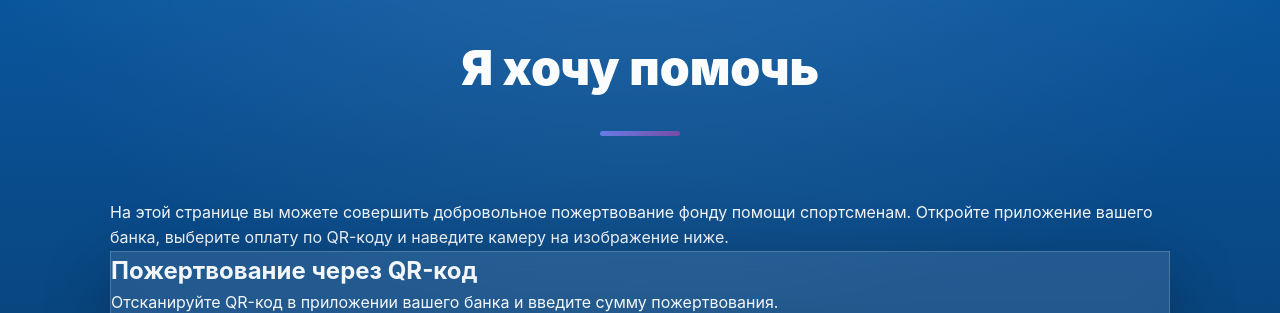
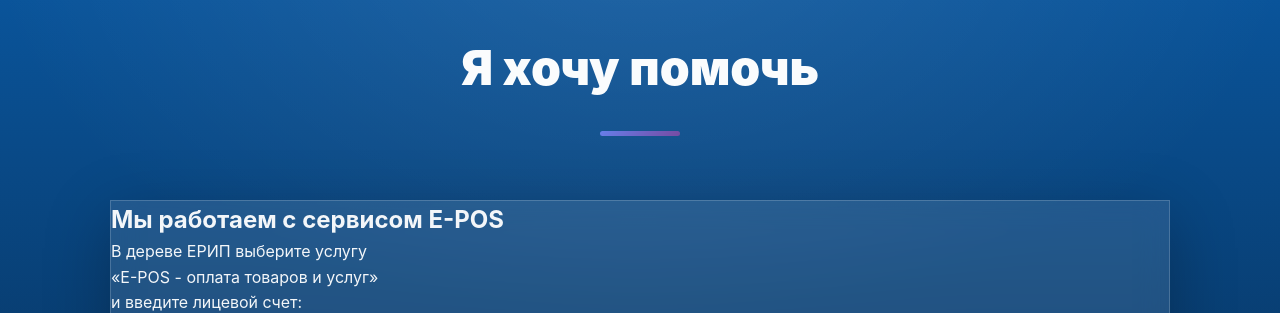
Before and after one commit to patricheg/fond3, a Flask app: page /donate in a window 1280 px wide. Shown: the part 91-404 px from the top of the page. Run offline with Flask 3, Linux system fonts and the light colour scheme.

Commit message:
Update E-POS donation instructions
Replace donate page and fundraiser modal copy with ERIP/E-POS instructions, show account number, and keep QR image.

Made-with: Cursor

```diff
--- a/templates/donate_qr.html
+++ b/templates/donate_qr.html
@@ -9,33 +9,37 @@
 <section class="section donate-qr-page">
     <div class="container">
         <h1 class="section-title">Я хочу помочь</h1>
-        <p>
-            На этой странице вы можете совершить добровольное пожертвование фонду помощи спортсменам.
-            Откройте приложение вашего банка, выберите оплату по QR-коду и наведите камеру на изображение ниже.
-        </p>
 
         <div class="donate-qr-block">
             <div class="donate-qr-card">
-                <h2>Пожертвование через QR-код</h2>
+                <h2>Мы работаем с сервисом E-POS</h2>
                 <p class="donate-qr-subtitle">
-                    Отсканируйте QR-код в приложении вашего банка и введите сумму пожертвования.
+                    В дереве ЕРИП выберите услугу<br>
+                    «E-POS - оплата товаров и услуг»<br>
+                    и введите лицевой счет:
                 </p>
 
-                <div class="donate-qr-image-wrapper">
-                    <!-- Замените donate-qr.png на ваш реальный QR-код в static/images -->
-                    <img src="{{ url_for('static', filename='images/donate-qr.png') }}" alt="QR-код для пожертвования" class="donate-qr-image">
+                <p style="text-align:center; font-weight:900; font-size:1.6rem; margin: 1rem 0 1.5rem;">
+                    38073-1-1
+                </p>
+
+                {% if contact_info and (contact_info.phone or contact_info.email) %}
+                <div class="donate-qr-help" style="margin-top: 1.5rem;">
+                    <h3>Контакты</h3>
+                    {% if contact_info.phone %}
+                    <p style="margin: 0.5rem 0;">
+                        <strong>Телефон:</strong>
+                        <a href="tel:{{ contact_info.phone }}">{{ contact_info.phone }}</a>
+                    </p>
+                    {% endif %}
+                    {% if contact_info.email %}
+                    <p style="margin: 0.5rem 0;">
+                        <strong>Email:</strong>
+                        <a href="mailto:{{ contact_info.email }}">{{ contact_info.email }}</a>
+                    </p>
+                    {% endif %}
                 </div>
-
-                <div class="donate-qr-help">
-                    <h3>Как совершить платёж:</h3>
-                    <ol>
-                        <li>Откройте приложение вашего банка на телефоне.</li>
-                        <li>Выберите пункт «Оплата по QR» или «Сканировать QR».</li>
-                        <li>Наведите камеру на QR-код на этой странице.</li>
-                        <li>Проверьте реквизиты получателя и введите сумму пожертвования.</li>
-                        <li>Подтвердите платёж.</li>
-                    </ol>
-                </div>
+                {% endif %}
             </div>
 
             <div class="donate-qr-info">
```
Also changed, not shown: templates/fundraiser_detail.html (+10 -4 lines).
